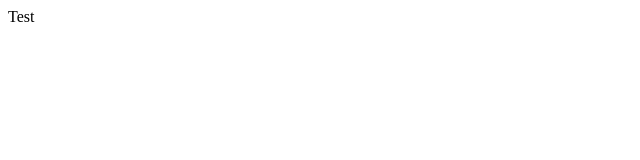
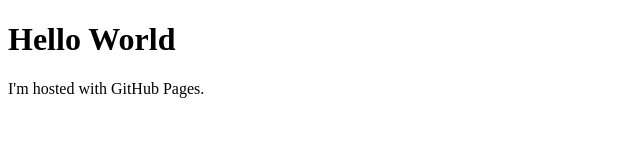
Before and after one commit to nikolay-lesko/nikolay-lesko.github.io, a plain HTML site: page index.html in a window 1280 px wide. Shown: the whole page, without its empty margins (0-640 px from the left). Drawn offline with Linux system fonts and the light colour scheme.

Commit message:
Index.html

```diff
--- a/index.html
+++ b/index.html
@@ -1,5 +1,7 @@
+<!DOCTYPE html>
 <html>
 <body>
-Test
+<h1>Hello World</h1>
+<p>I'm hosted with GitHub Pages.</p>
 </body>
 </html>
```
